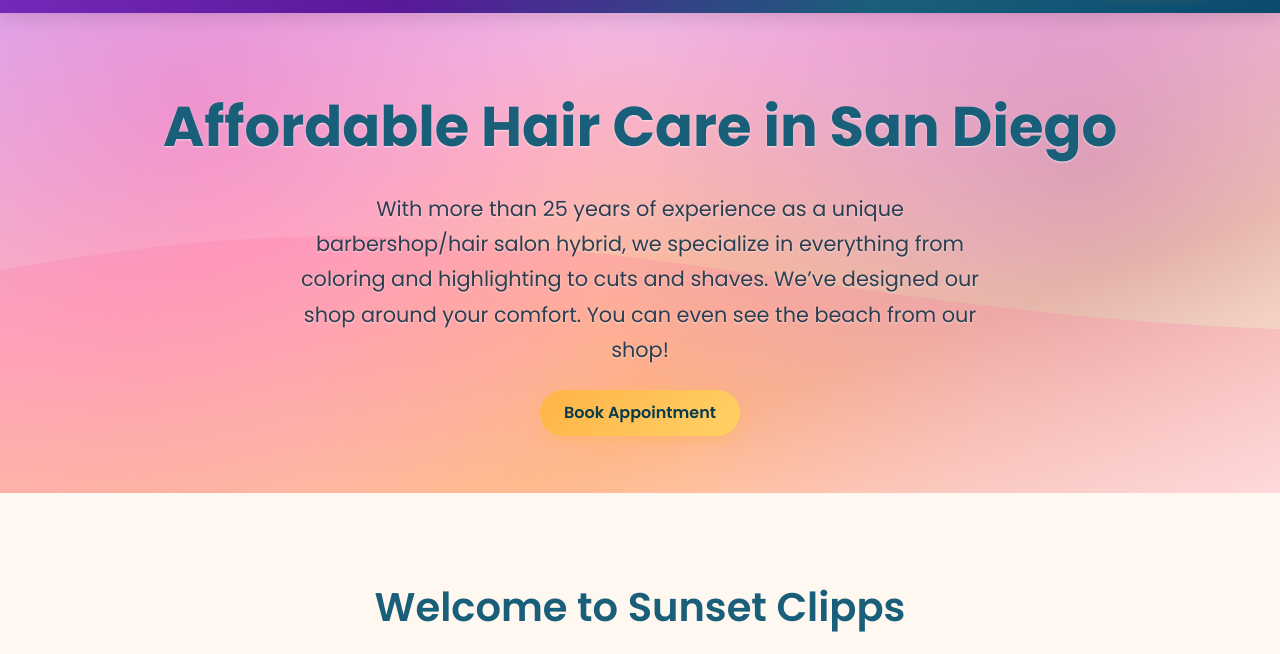
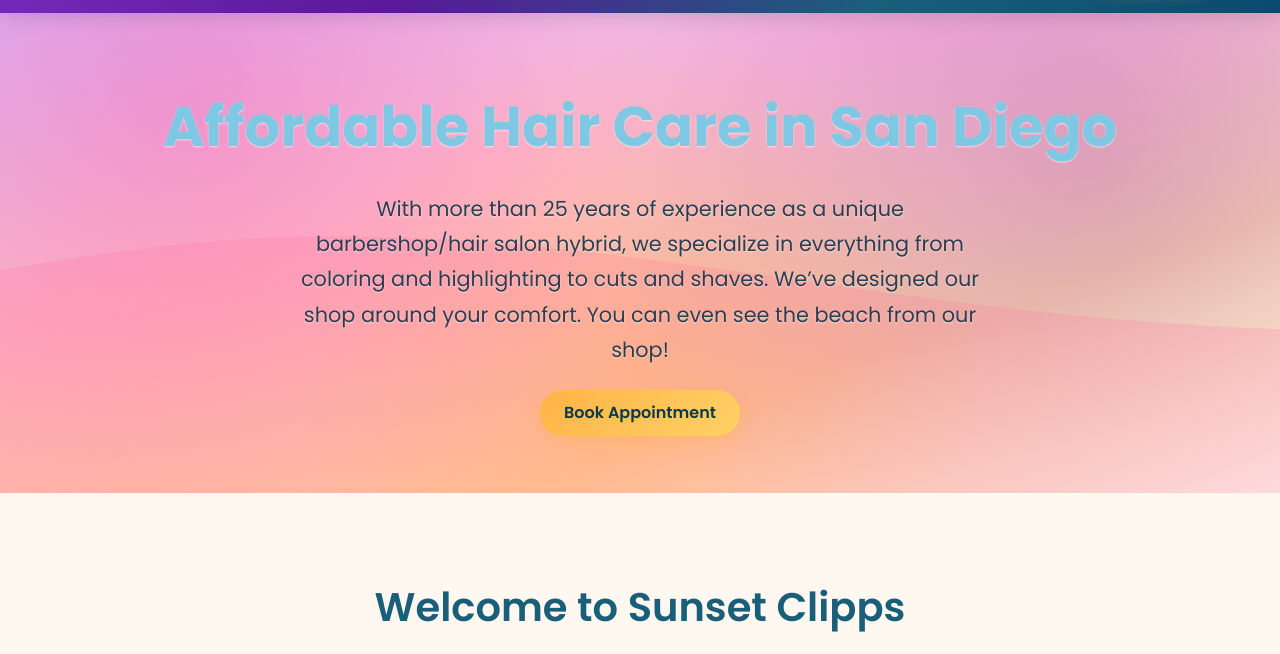
Before and after one commit to VeraciousDEV/sunset-clipps-website, a plain HTML site: page index.html in a window 1280 px wide. Shown: the part 82-736 px from the top of the page. Drawn offline with Linux system fonts and the light colour scheme.

Commit message:
Make homepage hero h1 light blue

```diff
--- a/styles.css
+++ b/styles.css
@@ -173,7 +173,7 @@ footer .logo img {
   font-size: 3.5rem;
   font-weight: 700;
   margin-bottom: 1rem;
-  color: #1A5F7A;
+  color: #7EC8E3;
   text-shadow: 0 1px 2px rgba(255,255,255,0.6);
 }
 
```
